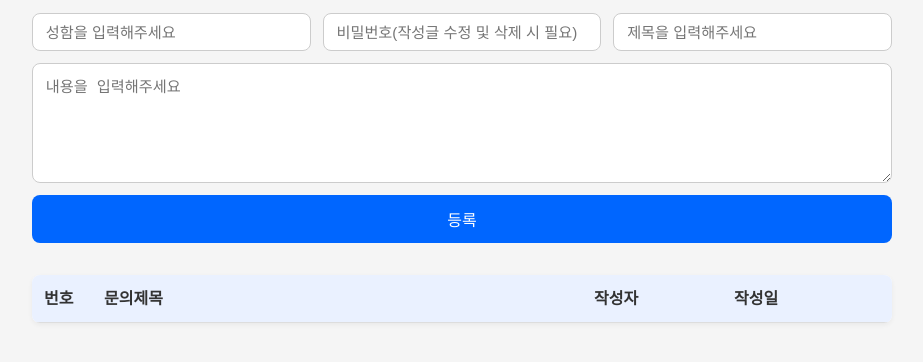
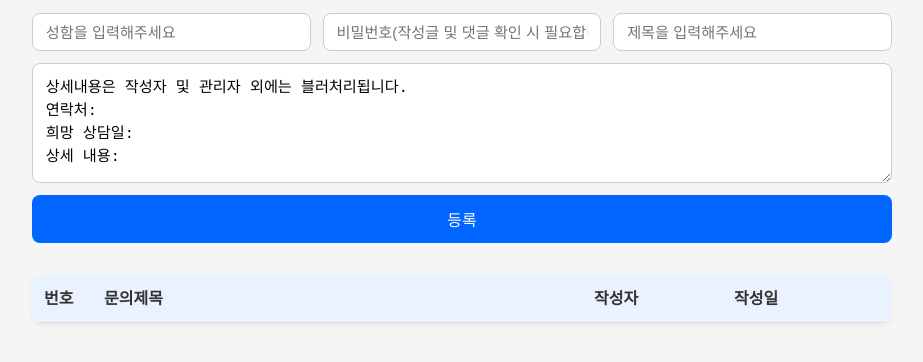
Before and after one commit to In-Ha/guestboard, a plain HTML site: page index.html in a window 1280 px wide. Shown: the part 76-438 px from the top of the page, without its empty margins (178-1101 px from the left). Drawn offline with Linux system fonts and the light colour scheme; no server answers.

Commit message:
Update index.html

```diff
--- a/index.html
+++ b/index.html
@@ -42,9 +42,12 @@
   <h1>문의 게시판</h1>
   <form id="newPostForm">
     <input name="author" placeholder="성함을 입력해주세요" required />
-    <input type="password" name="password" placeholder="비밀번호(작성글 수정 및 삭제 시 필요)" required />
+    <input type="password" name="password" placeholder="비밀번호(작성글 및 댓글 확인 시 필요합니다!)" required />
     <input name="title" placeholder="제목을 입력해주세요" required />
-    <textarea name="content" placeholder="내용을 입력해주세요" required></textarea>
+    <textarea name="content" required>상세내용은 작성자 및 관리자 외에는 블러처리됩니다.
+연락처:
+희망 상담일:
+상세 내용:</textarea>
     <button type="submit">등록</button>
   </form>
 
```
